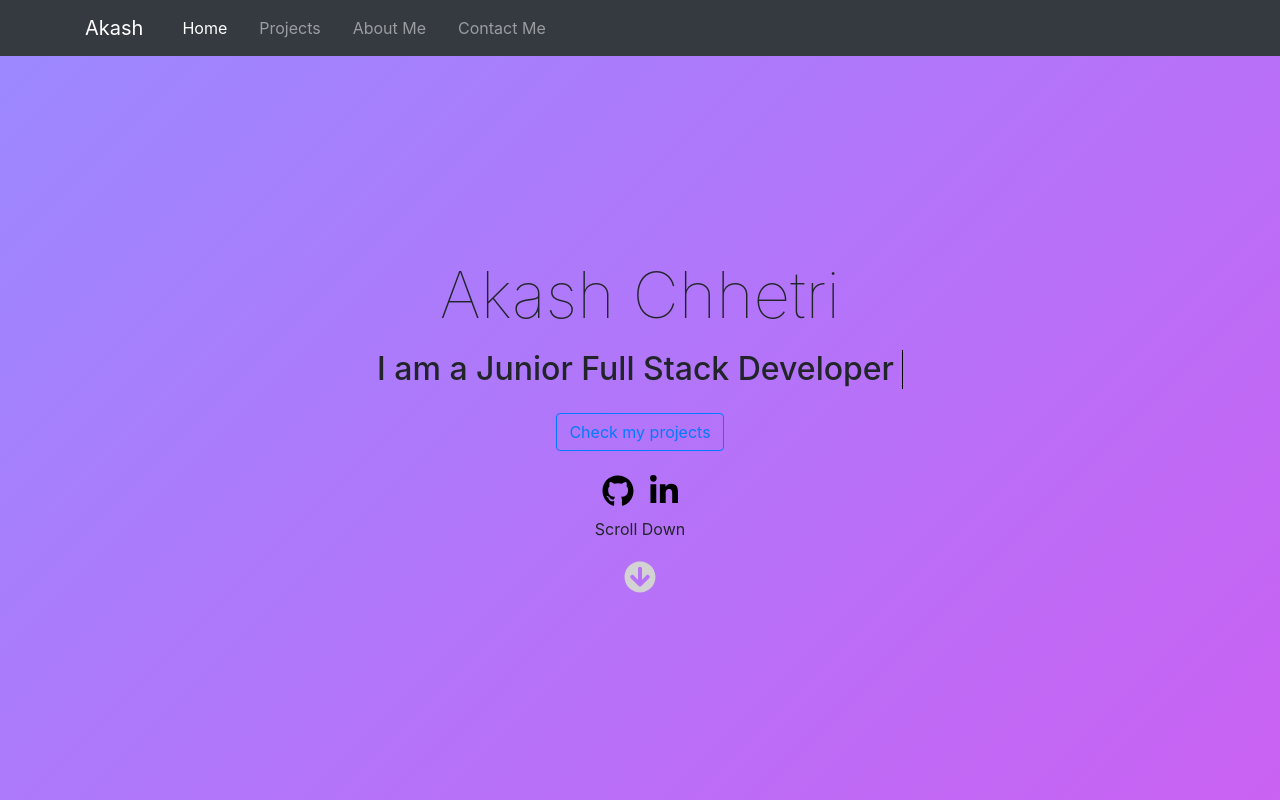
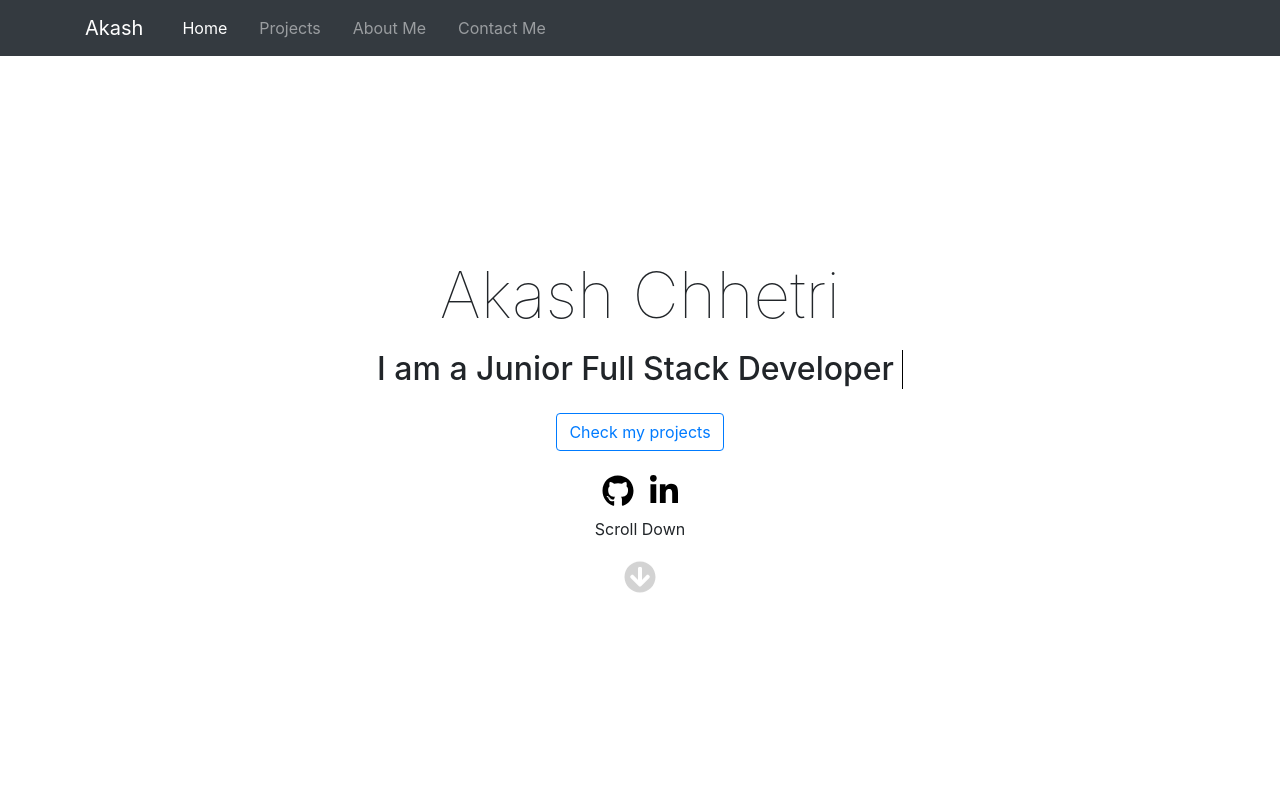
Before and after one commit to achhetr/portfolio, a React (Create React App) app: page / in a window 1280 px wide. Shown: the top 800 px of the page. Built offline with nearby package versions, Linux system fonts and the light colour scheme.

Commit message:
home screen bug fixed

```diff
--- a/src/components/HomePage/Home/Home.js
+++ b/src/components/HomePage/Home/Home.js
@@ -6,7 +6,7 @@ import { FontAwesomeIcon } from '@fortawesome/react-fontawesome';
 import homeStyle from './home.module.css';
 
 const Home = () => (
-	<div className={homeStyle.HomeContainer}>
+	// <div className={homeStyle.HomeContainer}>
 	<div className={homeStyle.Home}>
 		<h2 className={homeStyle.Title}>Akash Chhetri</h2>
 		<h4 className={homeStyle.Profile}>
@@ -48,7 +48,7 @@ const Home = () => (
 			/>
 		</div>
 	</div>
-	</div>
+	// </div>
 );
 
 export default Home;
--- a/src/components/HomePage/Home/home.module.css
+++ b/src/components/HomePage/Home/home.module.css
@@ -1,9 +1,9 @@
-.HomeContainer {
+/* .HomeContainer {
 	min-width: 100vw;
 	position: relative;
 	background: linear-gradient(-45deg, #ca61f3, #9c88ff);
 	background-size: 100%;
-}
+} */
 
 .Home {
 	height: 100vh;
@@ -22,7 +22,6 @@
 }
 
 .Profile {
-	display: inline-block;
 	border-right: 1px solid black;
 	padding-right: 0.5rem;
 	white-space: nowrap;
```
Lines whose indentation alone changed are shown as unchanged.
